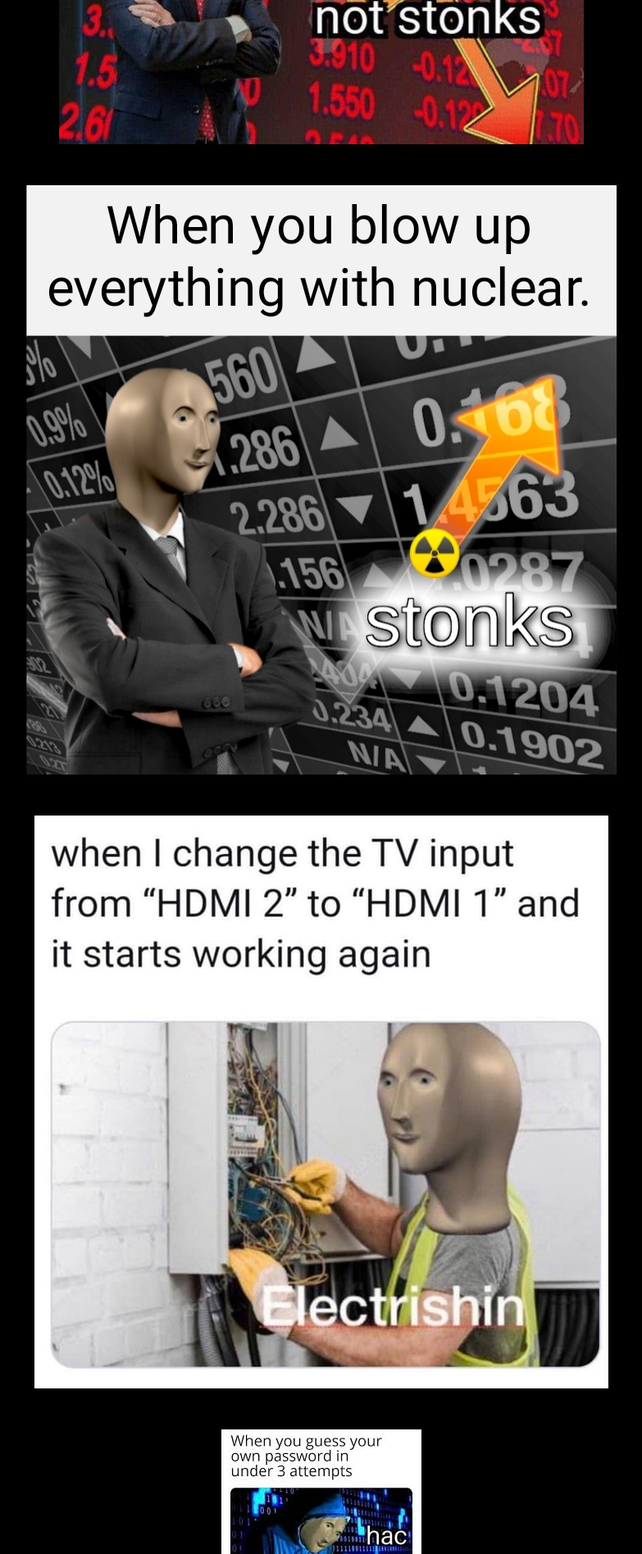
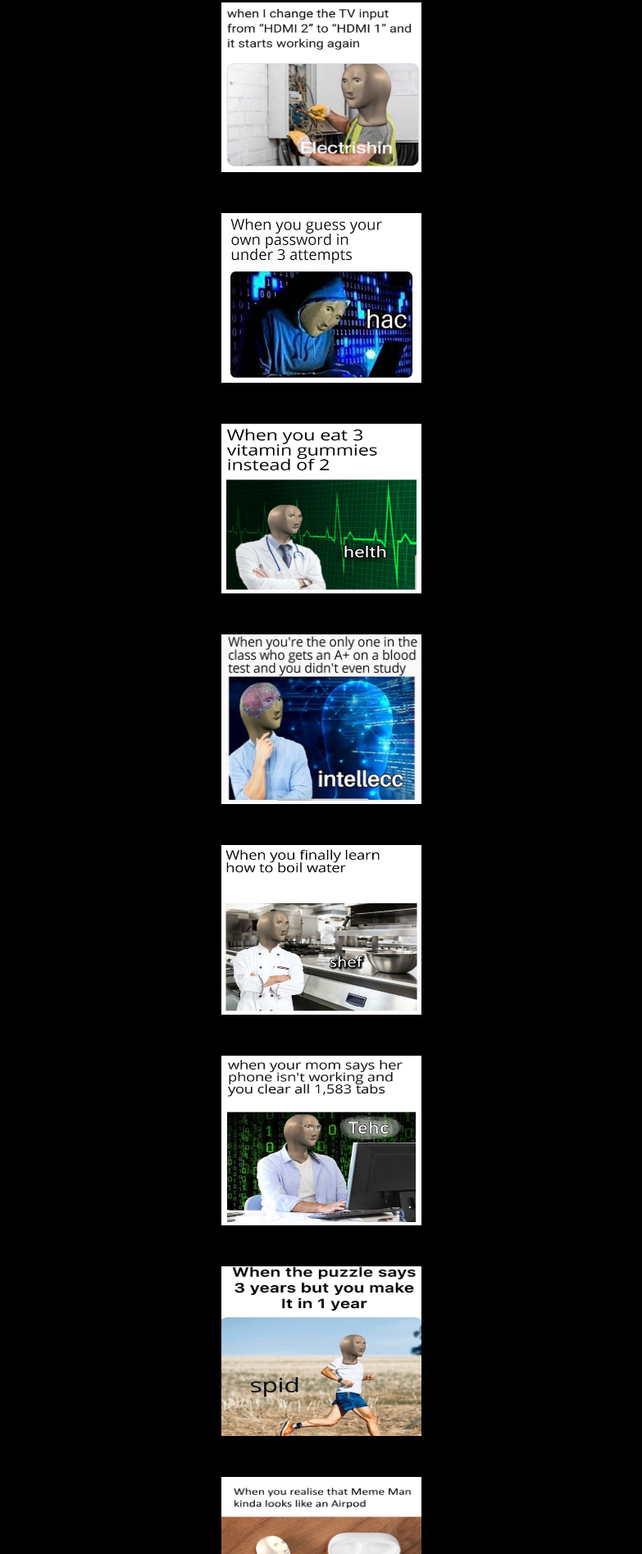
Before and after one commit to ELDRAZI-17/stonks-meme-variations, a plain HTML site: page index.html in a window 1280 px wide. Shown: the part 904-2800 px from the top of the page at 82% size, without its empty margins (248-1031 px from the left). Drawn offline with Linux system fonts and the light colour scheme.

Commit message:
Update index.html

```diff
--- a/index.html
+++ b/index.html
@@ -15,31 +15,31 @@
 <p style="color:#FFFFFF";>𝙎𝙩𝙤𝙣𝙠𝙨 𝙈𝙚𝙢𝙚 𝙑𝙖𝙧𝙞𝙖𝙩𝙞𝙤𝙣𝙨</p>
 </h2>
 <p>&nbsp;</p>
-<p><img src="https://raw.githubusercontent.com/ELDRAZI-17/stonks-meme-variations/main/Stonks%20-%20Meme.png" /></p>
+<p><img src="https://raw.githubusercontent.com/ELDRAZI-17/stonks-meme-variations/main/Stonks%20-%20Meme.png" height="207" width="244"/></p>
 <p>&nbsp;</p>
-<p><img src="https://raw.githubusercontent.com/ELDRAZI-17/stonks-meme-variations/main/Stonks%20-%20Not%20Stonks.jpg" /></p>
+<p><img src="https://raw.githubusercontent.com/ELDRAZI-17/stonks-meme-variations/main/Stonks%20-%20Not%20Stonks.jpg" height="207" width="244"/></p>
 <p>&nbsp;</p>
-<p><img src="https://raw.githubusercontent.com/ELDRAZI-17/stonks-meme-variations/main/Stonks%20-%20By%20ELDRAZI-17.jpg" /></p>
+<p><img src="https://raw.githubusercontent.com/ELDRAZI-17/stonks-meme-variations/main/Stonks%20-%20By%20ELDRAZI-17.jpg" height="207" width="244"/></p>
 <p>&nbsp;</p>
-<p><img src="https://raw.githubusercontent.com/ELDRAZI-17/stonks-meme-variations/main/Stonks%20-%20Electrishin.jpg" /></p>
+<p><img src="https://raw.githubusercontent.com/ELDRAZI-17/stonks-meme-variations/main/Stonks%20-%20Electrishin.jpg" height="207" width="244"/></p>
 <p>&nbsp;</p>
-<p><img src="https://raw.githubusercontent.com/ELDRAZI-17/stonks-meme-variations/main/Stonks%20-%20Hac.jpeg" /></p>
+<p><img src="https://raw.githubusercontent.com/ELDRAZI-17/stonks-meme-variations/main/Stonks%20-%20Hac.jpeg" height="207" width="244"/></p>
 <p>&nbsp;</p>
-<p><img src="https://raw.githubusercontent.com/ELDRAZI-17/stonks-meme-variations/main/Stonks%20-%20Helth.jpg" /></p>
+<p><img src="https://raw.githubusercontent.com/ELDRAZI-17/stonks-meme-variations/main/Stonks%20-%20Helth.jpg" height="207" width="244"/></p>
 <p>&nbsp;</p>
-<p><img src="https://raw.githubusercontent.com/ELDRAZI-17/stonks-meme-variations/main/Stonks%20-%20Intellecc.jpg" /></p>
+<p><img src="https://raw.githubusercontent.com/ELDRAZI-17/stonks-meme-variations/main/Stonks%20-%20Intellecc.jpg" height="207" width="244"/></p>
 <p>&nbsp;</p>
-<p><img src="https://raw.githubusercontent.com/ELDRAZI-17/stonks-meme-variations/main/Stonks%20-%20Shef.jpg" /></p>
+<p><img src="https://raw.githubusercontent.com/ELDRAZI-17/stonks-meme-variations/main/Stonks%20-%20Shef.jpg" height="207" width="244"/></p>
 <p>&nbsp;</p>
-<p><img src="https://raw.githubusercontent.com/ELDRAZI-17/stonks-meme-variations/main/Stonks%20-%20Tehc.jpg" /></p>
+<p><img src="https://raw.githubusercontent.com/ELDRAZI-17/stonks-meme-variations/main/Stonks%20-%20Tehc.jpg" height="207" width="244"/></p>
 <p>&nbsp;</p>
-<p><img src="https://raw.githubusercontent.com/ELDRAZI-17/stonks-meme-variations/main/Stonks%20-%20Spid.jpg" /></p>
+<p><img src="https://raw.githubusercontent.com/ELDRAZI-17/stonks-meme-variations/main/Stonks%20-%20Spid.jpg" height="207" width="244"/></p>
 <p>&nbsp;</p>
-<p><img src="https://raw.githubusercontent.com/ELDRAZI-17/stonks-meme-variations/main/Stonks%20-%20Munsic.png" /></p>
+<p><img src="https://raw.githubusercontent.com/ELDRAZI-17/stonks-meme-variations/main/Stonks%20-%20Munsic.png" height="207" width="244"/></p>
 <p>&nbsp;</p>
-<p><img src="https://raw.githubusercontent.com/ELDRAZI-17/stonks-meme-variations/main/Stonks%20-%20Kobi.jpg" /></p>
+<p><img src="https://raw.githubusercontent.com/ELDRAZI-17/stonks-meme-variations/main/Stonks%20-%20Kobi.jpg" height="207" width="244"/></p>
 <p>&nbsp;</p>
-<p><img src="https://raw.githubusercontent.com/ELDRAZI-17/stonks-meme-variations/main/Stonks%20-%20Wrapper.jpg" /></p>
+<p><img src="https://raw.githubusercontent.com/ELDRAZI-17/stonks-meme-variations/main/Stonks%20-%20Wrapper.jpg" height="207" width="244"/></p>
 <p>&nbsp;</p>
 </center>
 <body>
```
